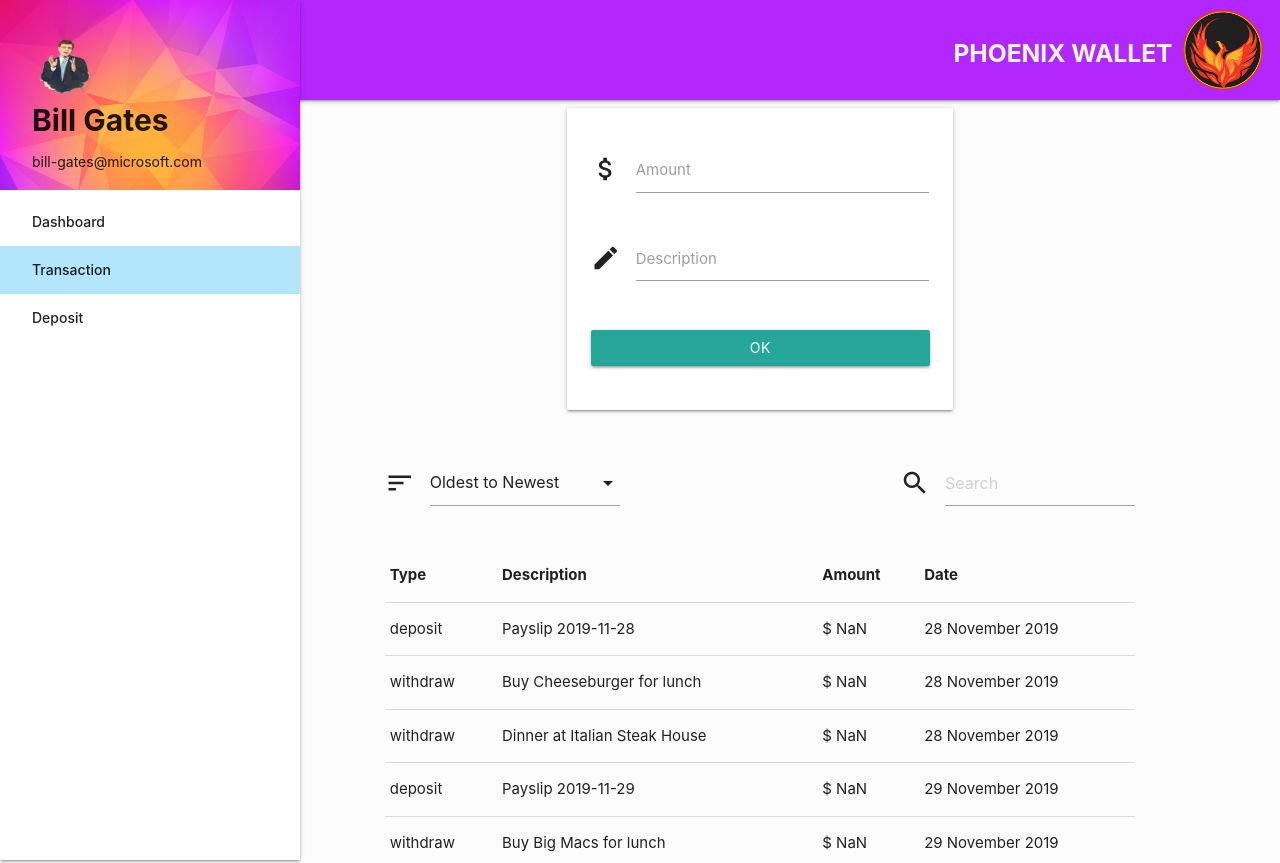
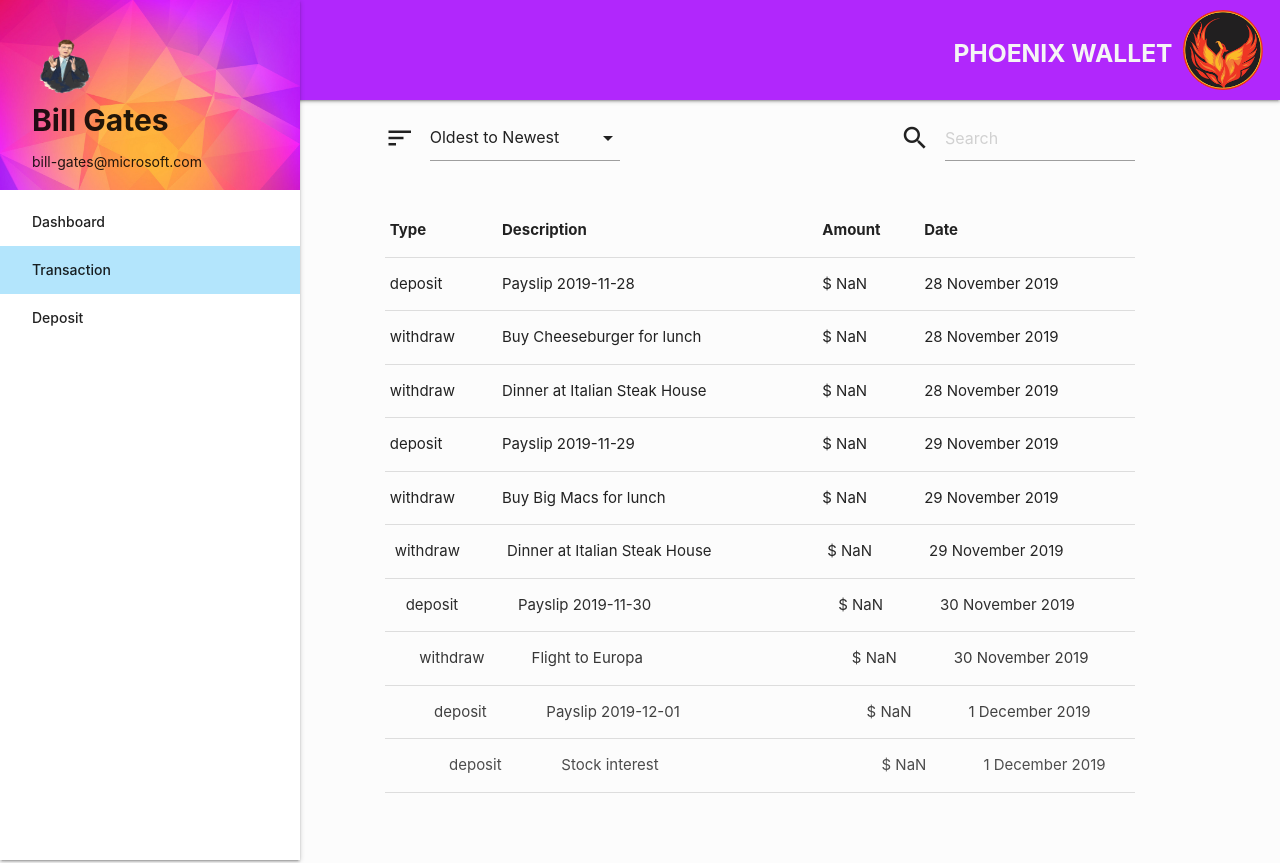
Before and after one commit to bayusatmoko/wallet, a React (Create React App) app: page /transaction in a window 1280 px wide. Shown: the top 863 px of the page. After the commit the page ends 813 px from the top, so only its background shows below. Built offline with nearby package versions, Linux system fonts and the light colour scheme; data requests are answered from the project's data file.

Commit message:
[Fadel|Sena] Remove form from transaction container

```diff
--- a/src/Containers/TransactionContainer.js
+++ b/src/Containers/TransactionContainer.js
@@ -2,7 +2,6 @@
 import axios from 'axios';
 import 'materialize-css/dist/css/materialize.min.css';
 import PropTypes from 'prop-types';
-import TransactionForm from '../Components/TransactionForm';
 import TransactionList from '../Components/TransactionList';
 import TransactionSearch from '../Components/TransactionSearch';
 import TransactionError from '../Components/TransactionError';
@@ -27,17 +26,6 @@
       this.setState({ error: error.message });
     }
   }
-
-  _handleSubmit = async (newTransaction) => {
-    const { API_URL } = this.props;
-    try {
-      const response = await axios.post(`${API_URL}/transactions`, newTransaction);
-      const { transactions } = this.state;
-      this.setState({ transactions: [...transactions, response.data], error: '' });
-    } catch (error) {
-      this.setState({ error: error.message });
-    }
-  };
 
   _handleSearch = (value) => {
     this.setState({
@@ -69,7 +57,6 @@
     const { error } = this.state;
     return (
       <div className="row">
-        <TransactionForm onSubmit={this._handleSubmit} />
         <div className="row">
           <TransactionSort onSort={this._handleSort} />
           <TransactionSearch onSearch={this._handleSearch} />
```
